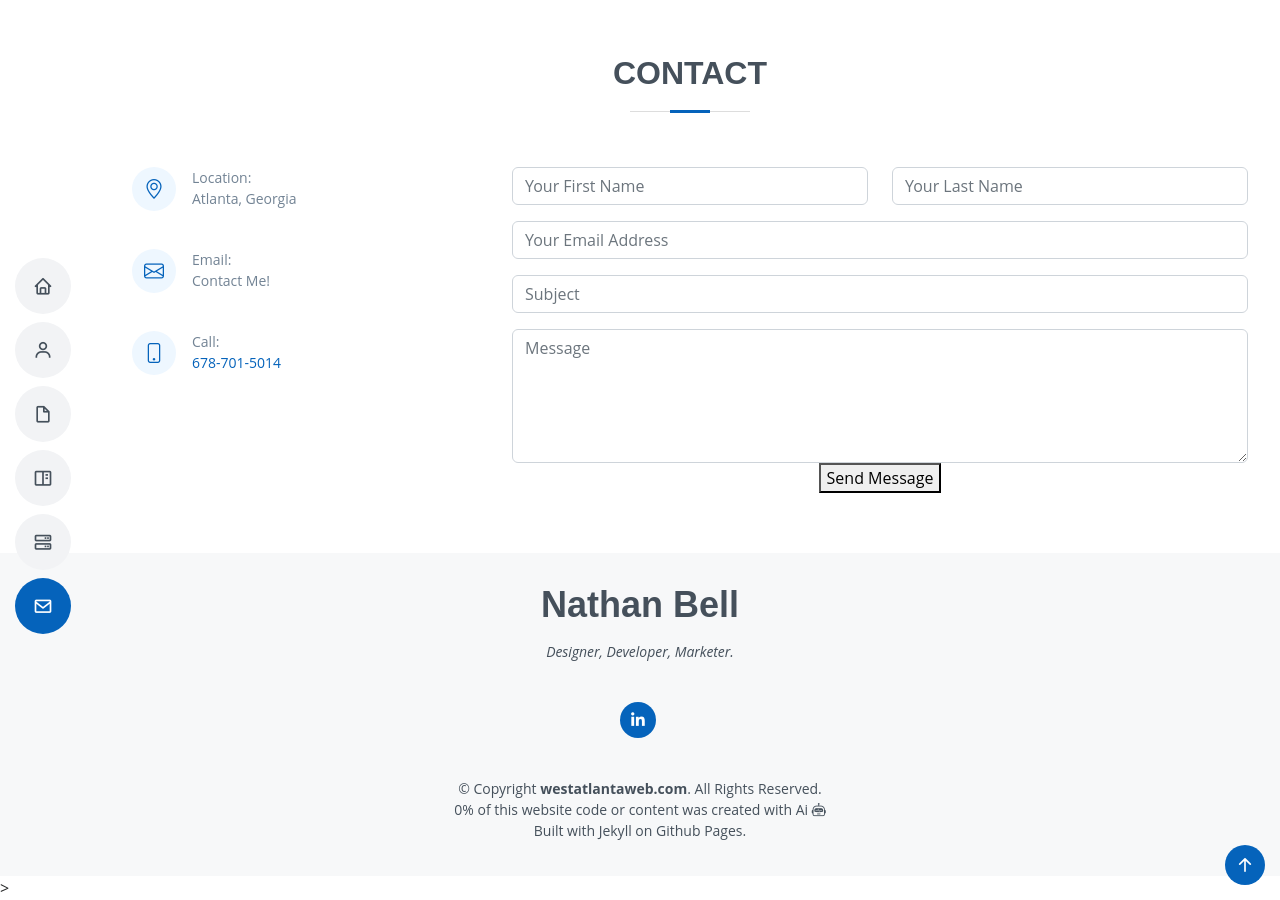
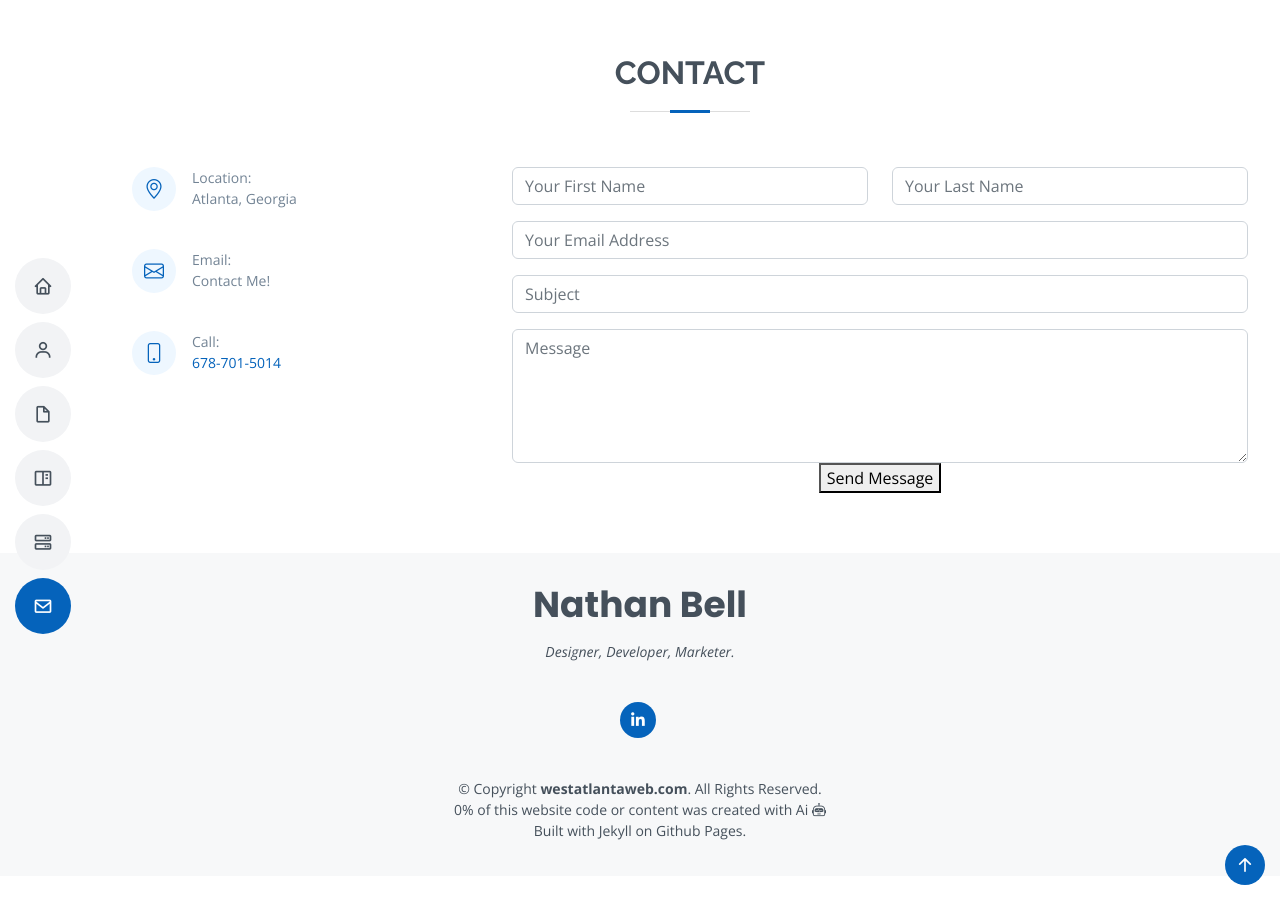
Before and after one commit to bellatl/westatlantaweb.com, a Jekyll site: the page built from index.html, in a window 1280 px wide and 900 px high, scrolled down 6614 px. Built offline with Jekyll 4.4.1, drawn with Linux system fonts in a browser that asks for light colours; some web fonts are replaced.

Commit message:
Revert "021724_4"
This reverts commit 226f2f89d68e06a7f415b745a5473988541311d2.

```diff
--- a/index.html
+++ b/index.html
@@ -889,22 +889,25 @@
   <link href=“https://www.googletagmanager.com” rel="preconnect">
   <link href="https://ik.imagekit.io/8b7adhsrj/bell_DLr2yQdaPa.png?updatedAt=1693967807885" rel="preconnect">
   <link href="assets/img/apple-touch-icon.png" rel="apple-touch-icon">
-  <link rel="stylesheet" href="https://unpkg.com/aos@2.3.1/dist/aos.css">
-  <link rel="stylesheet" href="https://cdn.jsdelivr.net/npm/bootstrap@5.2.2/dist/css/bootstrap.min.css">
-  <link rel="stylesheet" href="https://cdn.jsdelivr.net/npm/bootstrap-icons@1.11.3/font/bootstrap-icons.min.css">
-  <link rel="stylesheet" href="https://cdn.jsdelivr.net/npm/boxicons@2.1.4/css/boxicons.min.css">
-  <link rel="stylesheet" href="https://cdn.jsdelivr.net/npm/glightbox@3.2.0/dist/css/glightbox.min.css">
-  <link rel="stylesheet" href="https://cdn.jsdelivr.net/npm/swiper@8.4.3/swiper-bundle.min.css">>
-  <link rel="stylesheet" href="assets/css/style.css" >
+  <link
+    href="https://fonts.googleapis.com/css?family=Open+Sans:300,300i,400,400i,600,600i,700,700i|Raleway:300,300i,400,400i,500,500i,600,600i,700,700i|Poppins:300,300i,400,400i,500,500i,600,600i,700,700i"
+    rel="stylesheet">
+  <link href="https://unpkg.com/aos@2.3.1/dist/aos.css" rel="stylesheet">
+  <link href="assets/vendor/bootstrap/css/bootstrap.min.css" rel="stylesheet">
+  <link href="assets/vendor/bootstrap-icons/bootstrap-icons.css" rel="stylesheet">
+  <link href="assets/vendor/boxicons/css/boxicons.min.css" rel="stylesheet">
+  <link href="assets/vendor/glightbox/css/glightbox.min.css" rel="stylesheet">
+  <link href="assets/vendor/swiper/swiper-bundle.min.css" rel="stylesheet">
+  <link href="assets/css/style.css" rel="stylesheet">
   <!-- JS Files -->
-  <script src="https://cdn.jsdelivr.net/npm/@srexi/purecounterjs@1.5.0/dist/purecounter_vanilla.min.js"></script>
+  <script src="assets/vendor/purecounter/purecounter_vanilla.js"></script>
   <script src="https://unpkg.com/aos@2.3.1/dist/aos.js"></script>
-  <script src="https://cdn.jsdelivr.net/npm/bootstrap@5.2.2/dist/js/bootstrap.min.js"></script>
-  <script src="https://cdn.jsdelivr.net/npm/glightbox@3.2.0/dist/js/glightbox.min.js"></script>
-  <script src="https://cdn.jsdelivr.net/npm/swiper@8.4.3/swiper-bundle.min.js"></script>
-  <script src="https://cdn.jsdelivr.net/npm/typed.js@2.0.12/lib/typed.min.js"></script>
-  <script src="https://cdn.jsdelivr.net/npm/waypoints@4.0.1/lib/jquery.waypoints.min.js"></script>
+  <script src="assets/vendor/bootstrap/js/bootstrap.bundle.min.js"></script>
+  <script src="assets/vendor/glightbox/js/glightbox.min.js"></script>
   <script src="assets/vendor/isotope-layout/isotope.pkgd.min.js"></script>
+  <script src="assets/vendor/swiper/swiper-bundle.min.js"></script>
+  <script src="assets/vendor/typed.js/typed.min.js"></script>
+  <script src="assets/vendor/waypoints/noframework.waypoints.js"></script>
   <!-- Template Main JS File -->
   <script src="assets/js/main.js"></script>
 </body>
```
